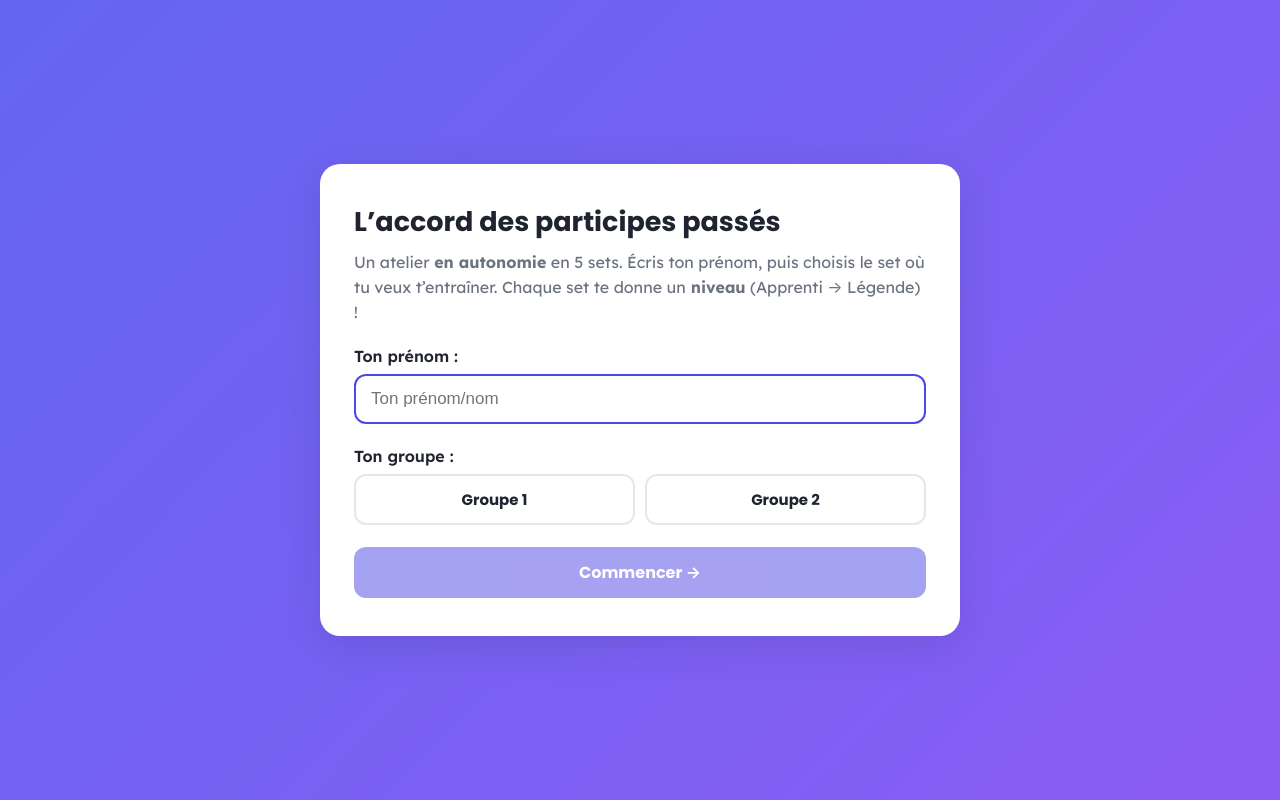
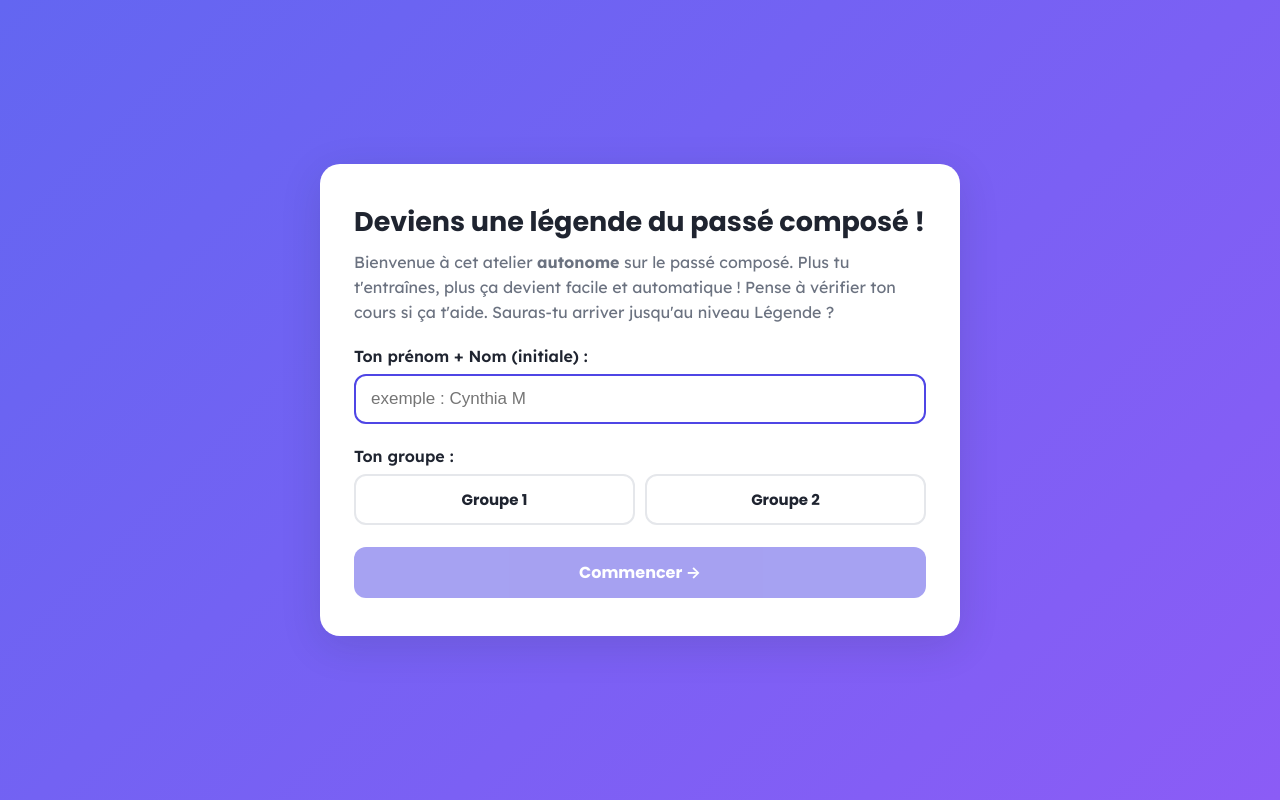
Before and after one commit to sylingual/accord-participes-passes, a React (Vite) app: page / in a window 1280 px wide. Built offline with nearby package versions, Linux system fonts and the light colour scheme.

Commit message:
Revise welcome message and input label
Updated welcome message and input placeholder text.

```diff
--- a/src/App.jsx
+++ b/src/App.jsx
@@ -180,19 +180,18 @@ export default function App() {
 function Welcome({ name, setName, group, setGroup, onStart }) {
   return (
     <form onSubmit={onStart} className="welcome">
-      <h1>L’accord des participes passés</h1>
+      <h1>Deviens une légende du passé composé !</h1>
       <p className="lead">
-        Un atelier <strong>en autonomie</strong> en 5 sets. Écris ton prénom,
-        puis choisis le set où tu veux t’entraîner. Chaque set te donne un
-        <strong> niveau</strong> (Apprenti → Légende) !
+        Bienvenue à cet atelier <strong>autonome</strong> sur le passé composé.
+        Plus tu t'entraînes, plus ça devient facile et automatique ! Pense à vérifier ton cours si ça t'aide. Sauras-tu arriver jusqu'au niveau Légende ?
       </p>
       <label className="field">
-        <span>Ton prénom :</span>
+        <span>Ton prénom + Nom (initiale) :</span>
         <input
           type="text"
           value={name}
           onChange={(e) => setName(e.target.value)}
-          placeholder="Ton prénom/nom"
+          placeholder="exemple : Cynthia M"
           autoFocus
           maxLength={60}
         />
```
